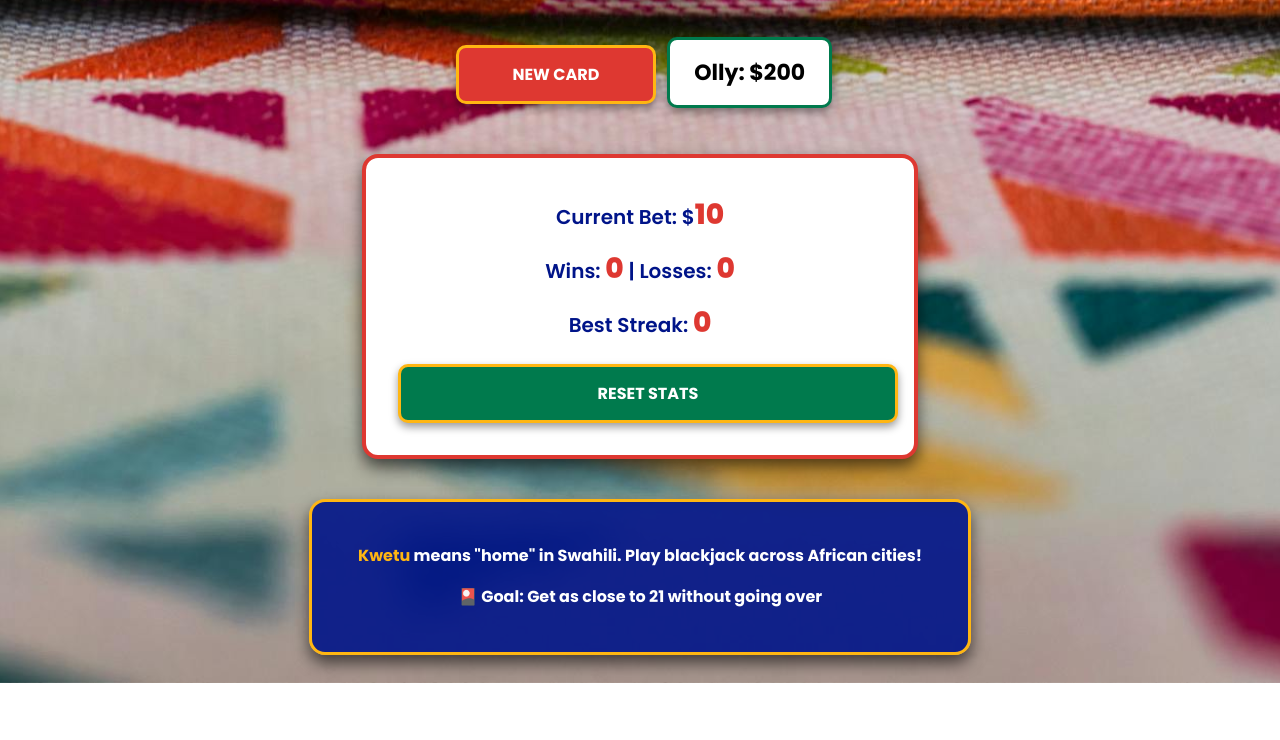
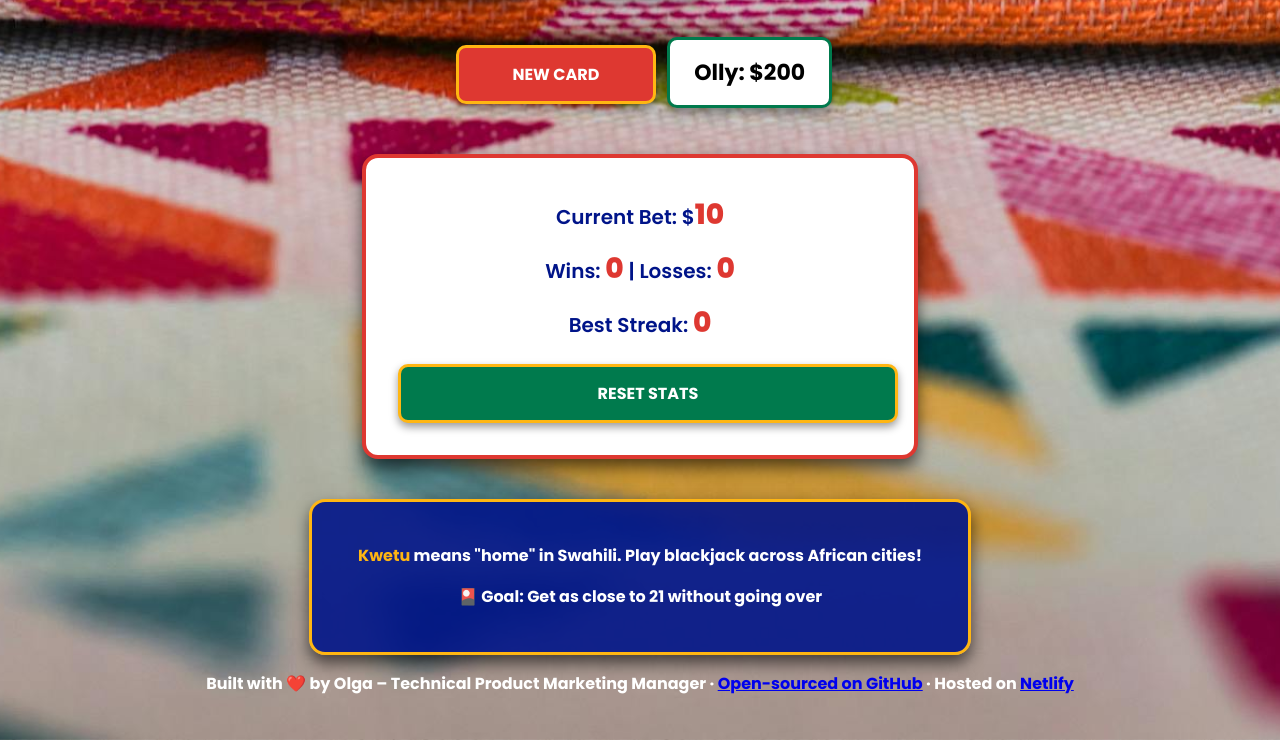
Before and after one commit to SheillaO/Kwetu-BlackJack-, a website built with Vite: page index.html in a window 1280 px wide. Shown: the part 599-1339 px from the top of the page. Before the commit the page ends 1282 px from the top, so only its background shows below. Built offline with nearby package versions, Linux system fonts and the light colour scheme.

Commit message:
Update index.html

```diff
--- a/index.html
+++ b/index.html
@@ -43,6 +43,15 @@
         <p><strong>Kwetu</strong> means "home" in Swahili. Play blackjack across African cities!</p>
         <p>🎴 Goal: Get as close to 21 without going over</p>
     </div>
+    <footer>
+        <p>
+            Built with ❤️ by Olga – Technical Product Marketing Manager ·
+            <a href="https://github.com/SheillaO/Recipe-Ingredient-Calculator" target="_blank"
+                rel="noopener noreferrer">Open-sourced on GitHub</a> ·
+            Hosted on <a href="https://recipeingredientscalculator.netlify.app/" target="_blank"
+                rel="noopener noreferrer">Netlify</a>
+        </p>
+    </footer>
 
     <script src="index.js"></script>
 </body>
```
